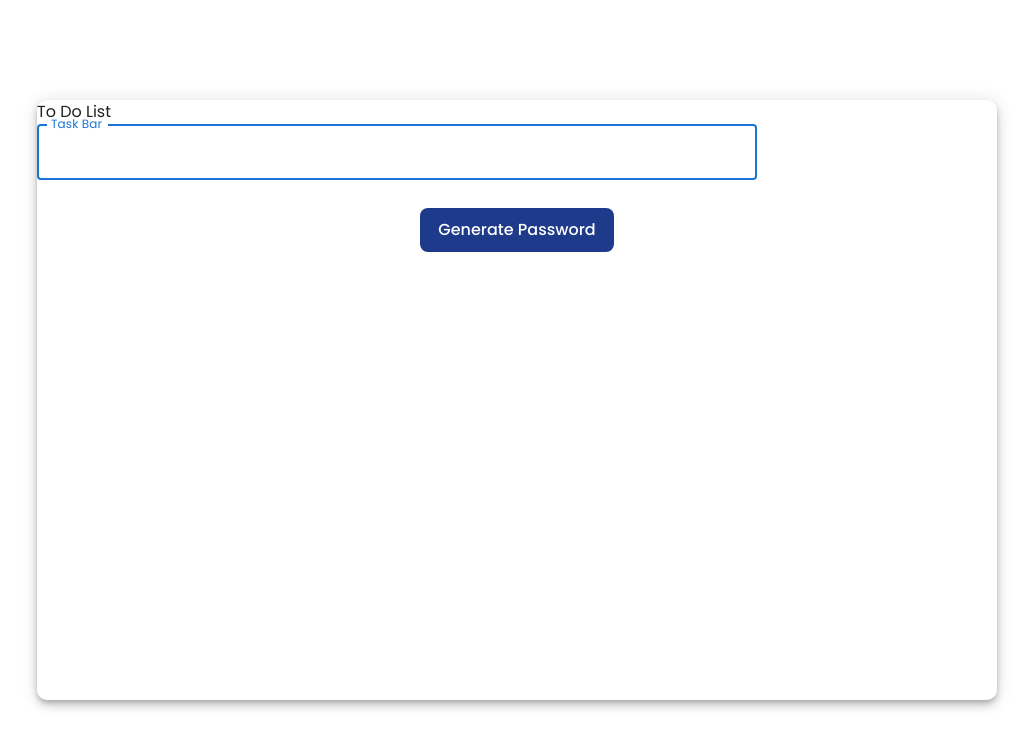
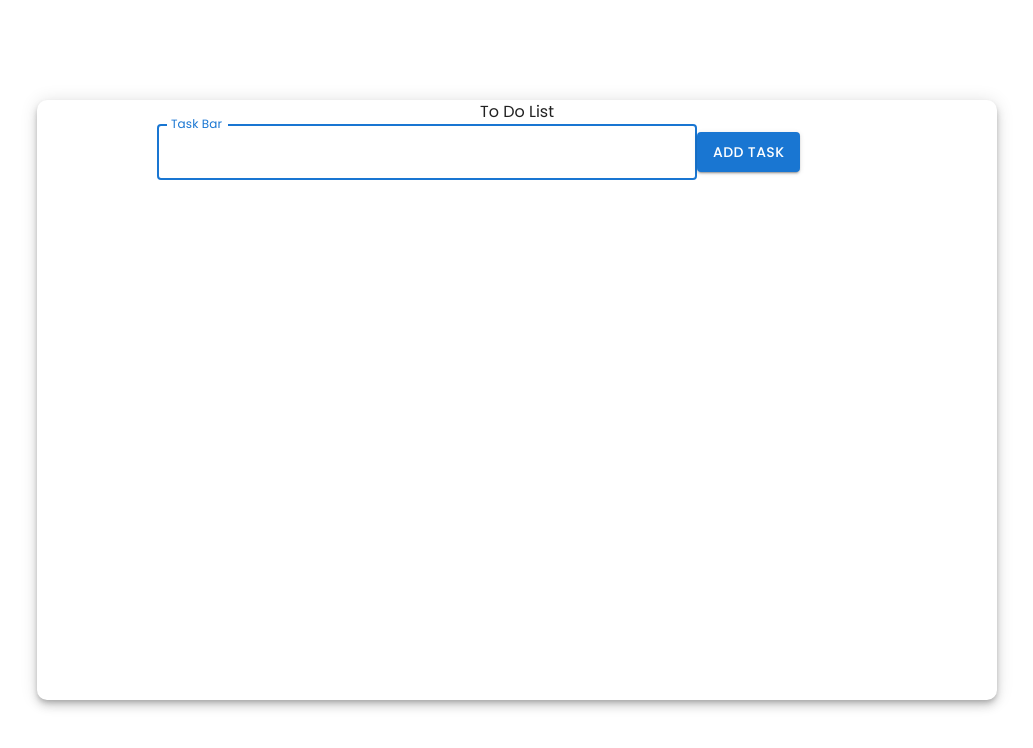
Before and after one commit to AshanSandeep06/Todo-List-React, a React (Create React App) app: page / in a window 1280 px wide. Shown: the top 748 px of the page, without its empty margins (123-1156 px from the left). Built offline with nearby package versions, Linux system fonts and the light colour scheme.

Commit message:
Content Updated in  App.tsx file

```diff
--- a/src/App.tsx
+++ b/src/App.tsx
@@ -1,19 +1,19 @@
 import React from "react";
 import logo from "./logo.svg";
 import "./App.css";
-import { Paper, TextField } from "@mui/material";
+import { Button, Paper, TextField } from "@mui/material";
 
 export default function App() {
   return (
     <div className="App w-screen h-screen flex justify-center items-center">
       <Paper id="taskListContainer" className="w-3/4 h-3/4" elevation={6}>
-        <form>
+        <form className="flex items-center flex-col">
           <div>
             <h1>To Do List</h1>
           </div>
 
-          <div>
-            <div className="w-3/4 mb-5">
+          <div className="flex w-3/4">
+            <div className="w-3/4">
               <TextField
                 id="txtAddTaskField"
                 label="Task Bar"
@@ -25,14 +25,15 @@ export default function App() {
               />
             </div>
 
-            <div className="flex gap-8 justify-center w-full">
-              <button
-                id="btnGeneratePassword"
+            <div className="flex gap-8 justify-center">
+              <Button
                 type="button"
-                className="mt-2 bg-blue-900 text-white py-[10px] px-[18px] rounded-lg font-medium"
+                fullWidth
+                variant="contained"
+                sx={{ mt: 1, mb: 1 }}
               >
-                Generate Password
-              </button>
+                Add Task
+              </Button>
             </div>
           </div>
         </form>
```
